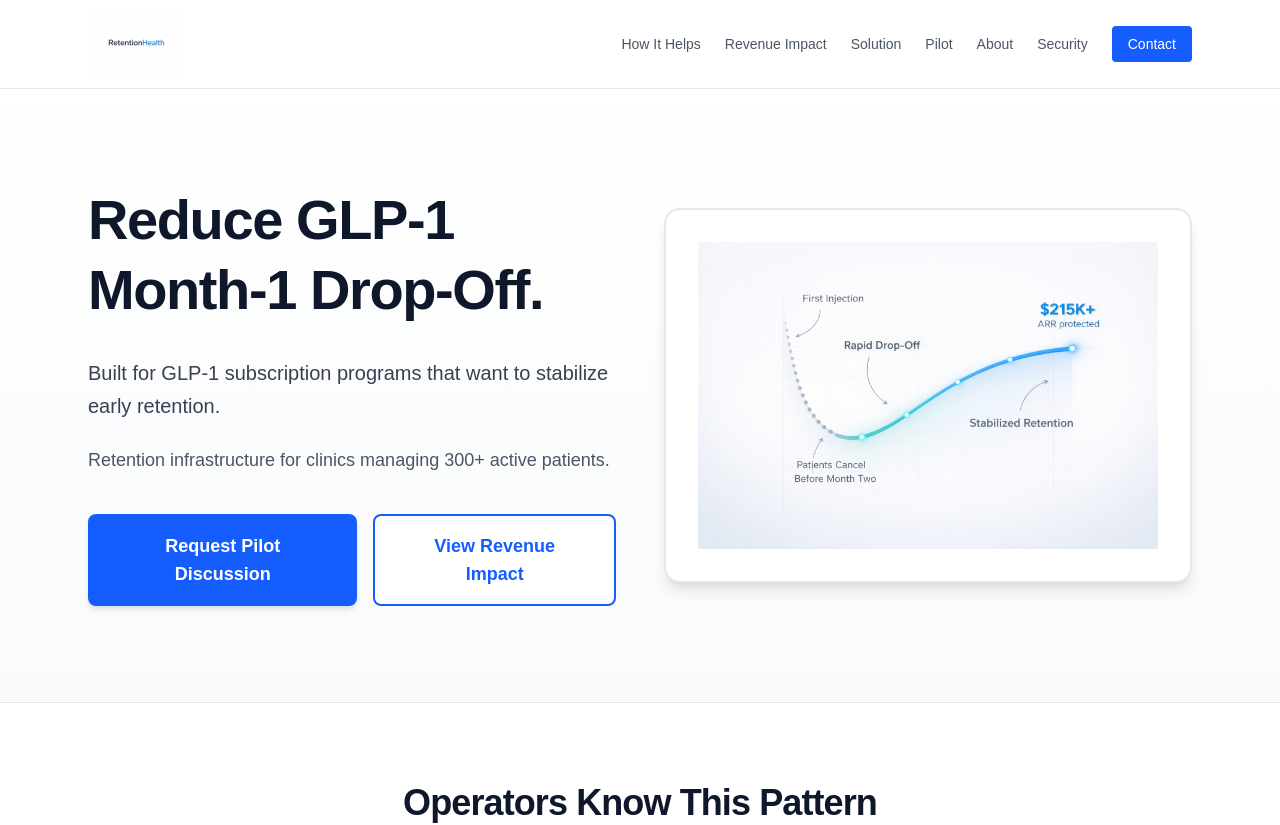
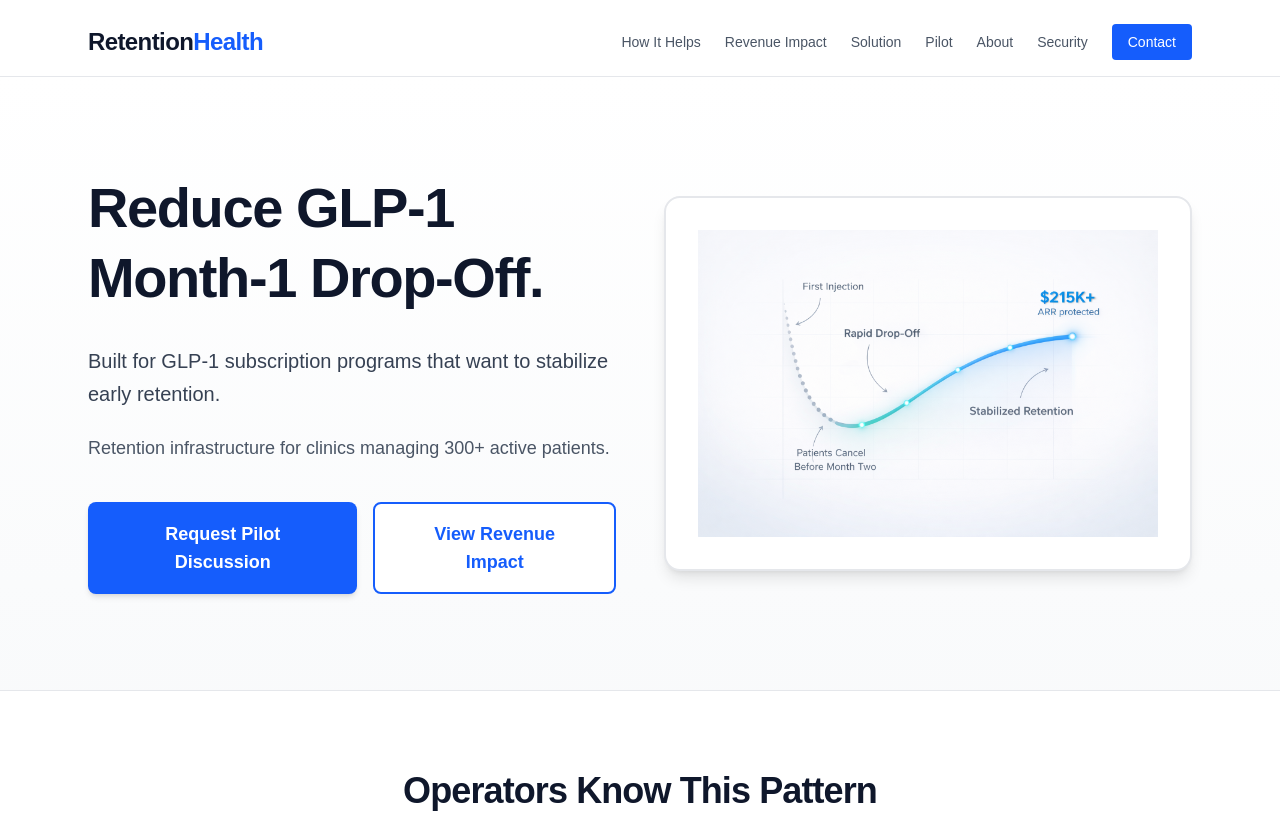
Before and after one commit to Vicsicard/retentionhealth, a Next.js app: page / in a window 1280 px wide. Shown: the top 825 px of the page. Built offline with nearby package versions, Linux system fonts and the light colour scheme.

Commit message:
Replace logo image with text-based logo (Retention in black, Health in blue), add top padding to navbar, increase logo text size

```diff
--- a/components/Header.tsx
+++ b/components/Header.tsx
@@ -8,14 +8,13 @@ export default function Header() {
 
   return (
     <header className="bg-white border-b border-gray-200 sticky top-0 z-50">
-      <div className="max-w-6xl mx-auto px-4 sm:px-6 py-3">
+      <div className="max-w-6xl mx-auto px-4 sm:px-6 pt-6 pb-4">
         <div className="flex justify-between items-center">
           <Link href="/" className="flex items-center">
-            <img
-              src="/retention logo 1.png"
-              alt="Retention Health"
-              className="h-14 sm:h-16"
-            />
+            <span className="text-2xl font-semibold tracking-tight">
+              <span className="text-slate-900">Retention</span>
+              <span className="text-blue-600">Health</span>
+            </span>
           </Link>
 
           {/* Desktop Navigation */}
```
